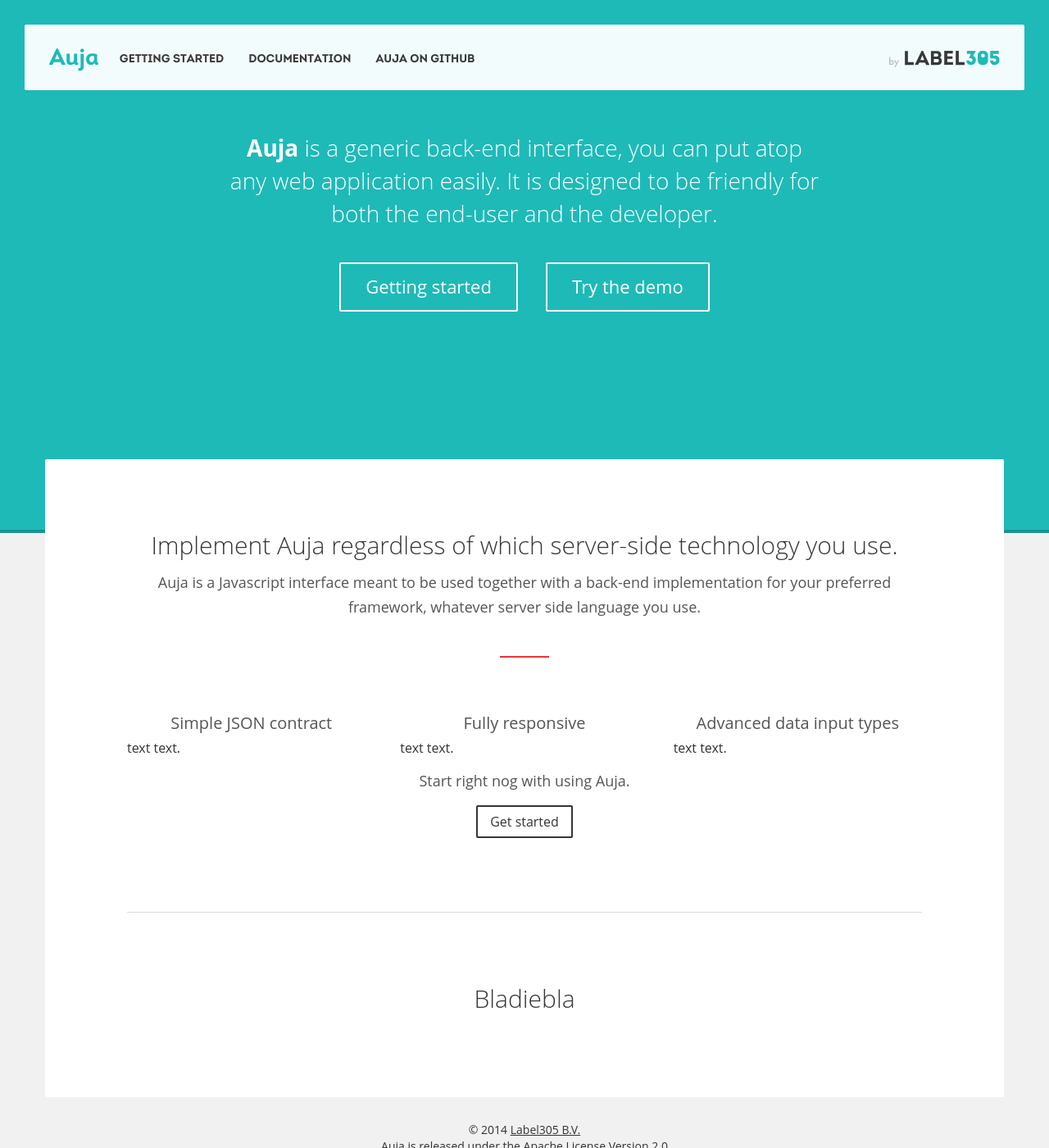
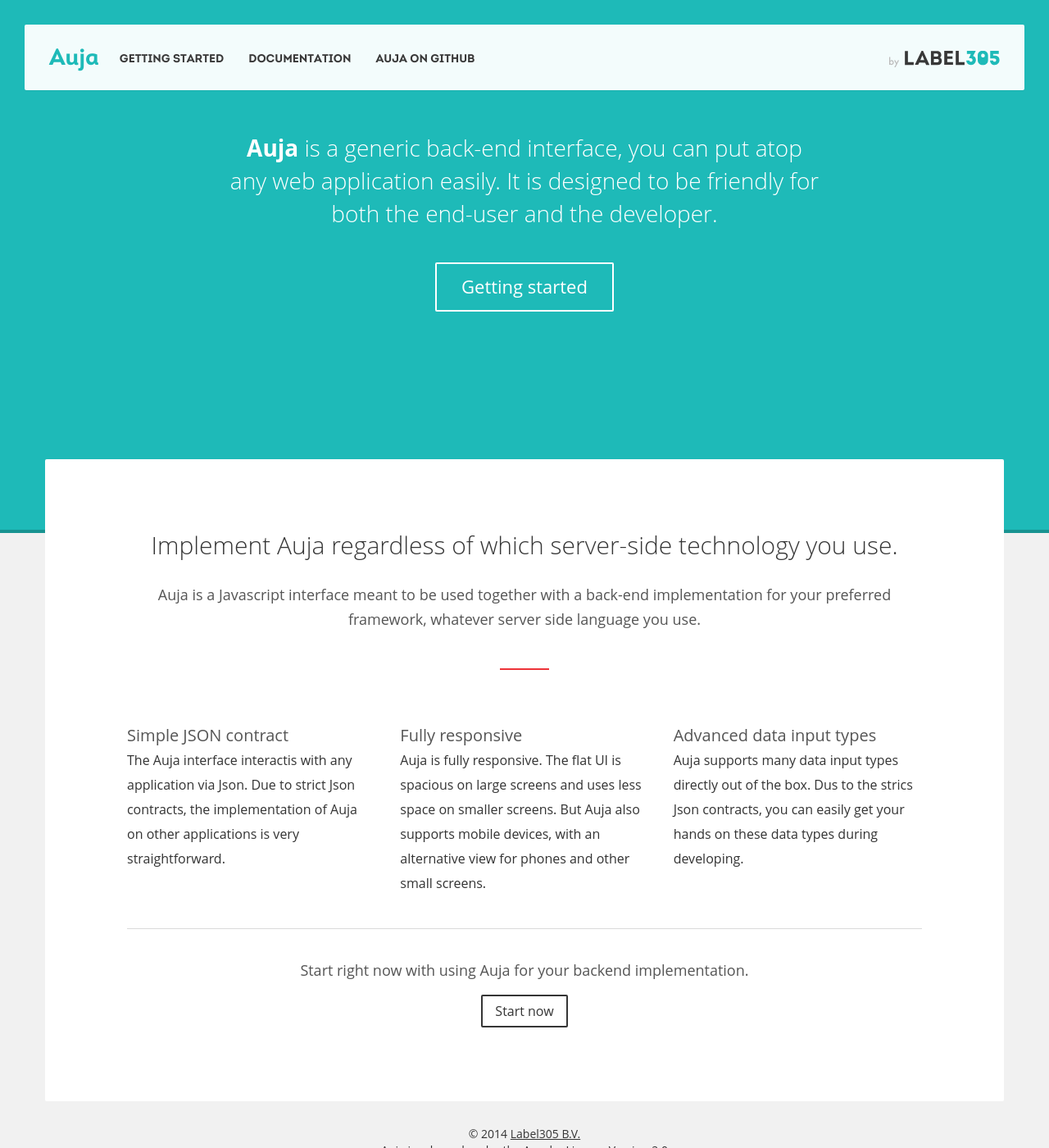
Before and after one commit to Label305/Auja, a Jekyll site: the page built from index.md, in a window 1280 px wide and 1400 px high. Shown: the whole window at 82% size. Built offline with Jekyll 4.4.1, drawn with Linux system fonts in a browser that asks for light colours; nearby versions of some CDN libraries; Markdown is read by kramdown in place of the engine named in the settings; a style sheet for code colours, icons or effects is not loaded.

Commit message:
updated some texts on the homepage

```diff
--- a/_layouts/home.html
+++ b/_layouts/home.html
@@ -11,8 +11,8 @@ layout: default
                     It is designed to be friendly for both the end-user and the developer.</p>
             </div>
             <div class="col-xs-12">
-                <a class="button white huge-button">Getting started</a>
-                <a class="button white huge-button">Try the demo</a>
+                <a class="button white huge-button" href="/getting_started.html">Getting started</a>
+                <!--<a class="button white huge-button">Try the demo</a>-->
             </div>
         </div>
     </div>
--- a/css/default.css
+++ b/css/default.css
@@ -117,8 +117,8 @@ p.intro{
     margin: 30px 0 20px 0;
 }
 .anchor{
-    padding-top: 80px;
-    margin-top: -80px;
+    padding-top: 60px;
+    margin-top: -60px;
 }
 header{
     z-index: 99;
@@ -327,9 +327,11 @@ section.content{
     }
         .content section.home h2,
         .content section.home h3,
-        .content section.home h4,
         .content section.home p.leading{
             text-align: center;
+        }
+        .content section.home p.leading{
+            margin-top: 15px;
         }
         .content section.home > .container{
             background-color: white;
--- a/index.md
+++ b/index.md
@@ -10,22 +10,22 @@ title: "Auja"
 <div class="row">
     <div class="col-xs-12 col-md-4">
         <h4>Simple JSON contract</h4>
-        <p>text text.</p>
+        <p>The Auja interface interactis with any application via Json. Due to strict Json contracts, the implementation of Auja on other applications is very straightforward.</p>
     </div>
     <div class="col-xs-12 col-md-4">
         <h4>Fully responsive</h4>
-        <p>text text.</p>
+        <p>Auja is fully responsive. The flat UI is spacious on large screens and uses less space on smaller screens. But Auja also supports mobile devices, with an alternative view for phones and other small screens.</p>
     </div>
     <div class="col-xs-12 col-md-4">
         <h4>Advanced data input types</h4>
-        <p>text text.</p>
+        <p>Auja supports many data input types directly out of the box. Dus to the strics Json contracts,  you can easily get your hands on these data types during developing.</p>
     </div>
 </div>
 
-<p class="leading"> Start right nog with using Auja.</p>
+<div class="page-devider"></div>
+
+<p class="leading"> Start right now with using Auja for your backend implementation.</p>
 
 <div class="align-center">
-    <a href="https://github.com/Label305/Auja" class="button black">Get started</a>
+    <a href="/getting_started.html" class="button black">Start now</a>
 </div>
-
-## Bladiebla
```
Also changed, not shown: _includes/getting_started/intro.md (+1 -1 lines).
